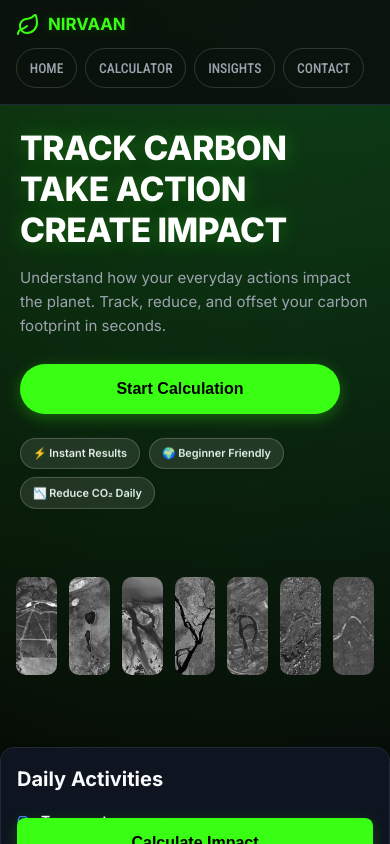
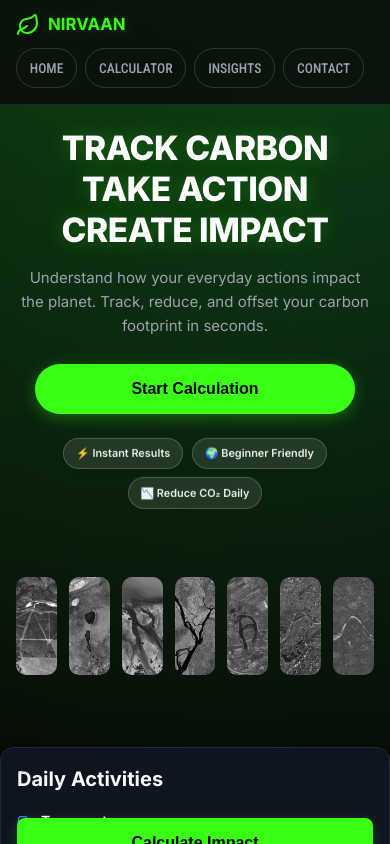
Before and after one commit to theheetchaudhari/Nirvaan, a React (Vite) app: page / in a window 390 px wide. Shown: the top 844 px of the page. Built offline with nearby package versions, Linux system fonts and the light colour scheme.

Commit message:
Hero Section ALignment for mobi improved

```diff
--- a/src/index.css
+++ b/src/index.css
@@ -573,8 +573,8 @@ body {
 
     /* Hero: phone-first composition */
     .hero {
-        text-align: left;
-        align-items: stretch;
+        text-align: center;
+        align-items: center;
         padding: 1.6rem 0.25rem 1.25rem;
         min-height: auto;
     }
@@ -582,7 +582,7 @@ body {
     .hero .container {
         display: flex;
         flex-direction: column;
-        align-items: flex-start;
+        align-items: center;
     }
 
     .hero h1 {
@@ -606,7 +606,7 @@ body {
     }
 
     .hero-badges {
-        justify-content: flex-start;
+        justify-content: center;
         gap: 0.55rem;
         margin-top: 1.5rem;
     }
```
